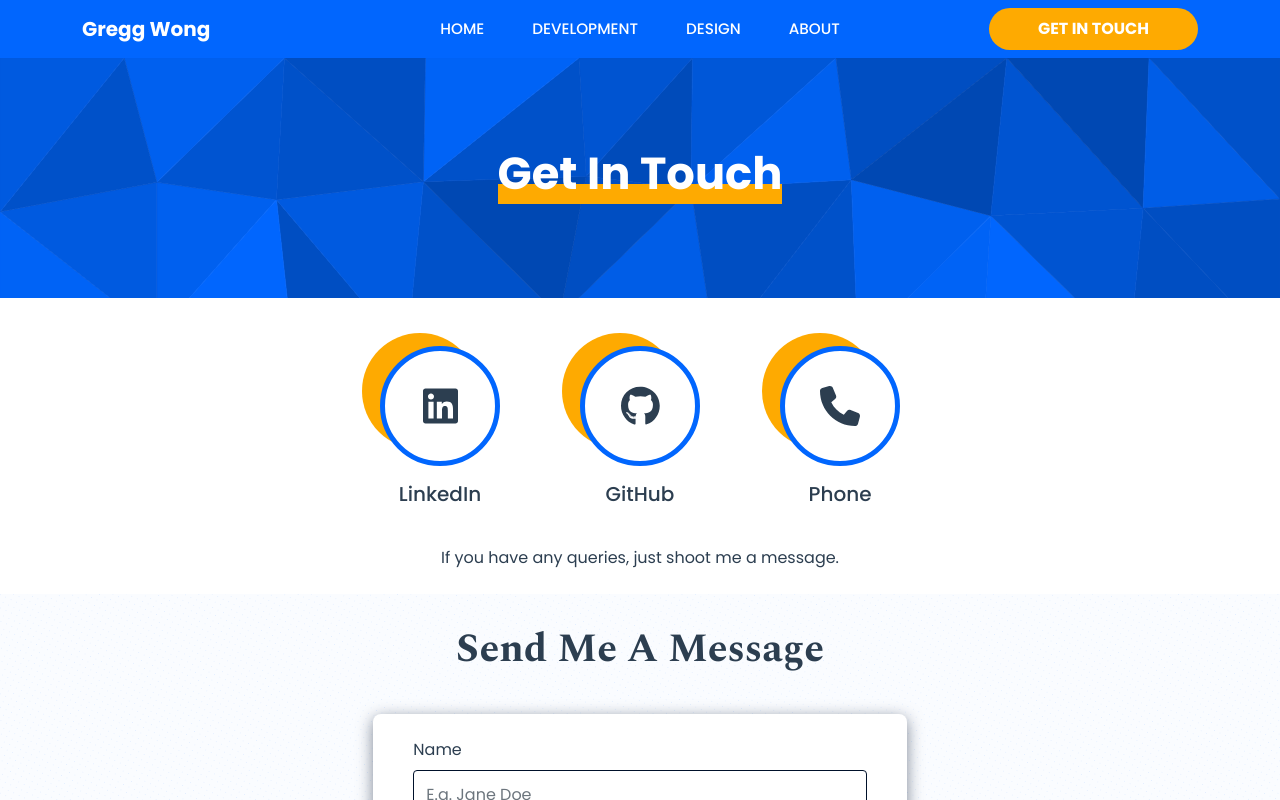
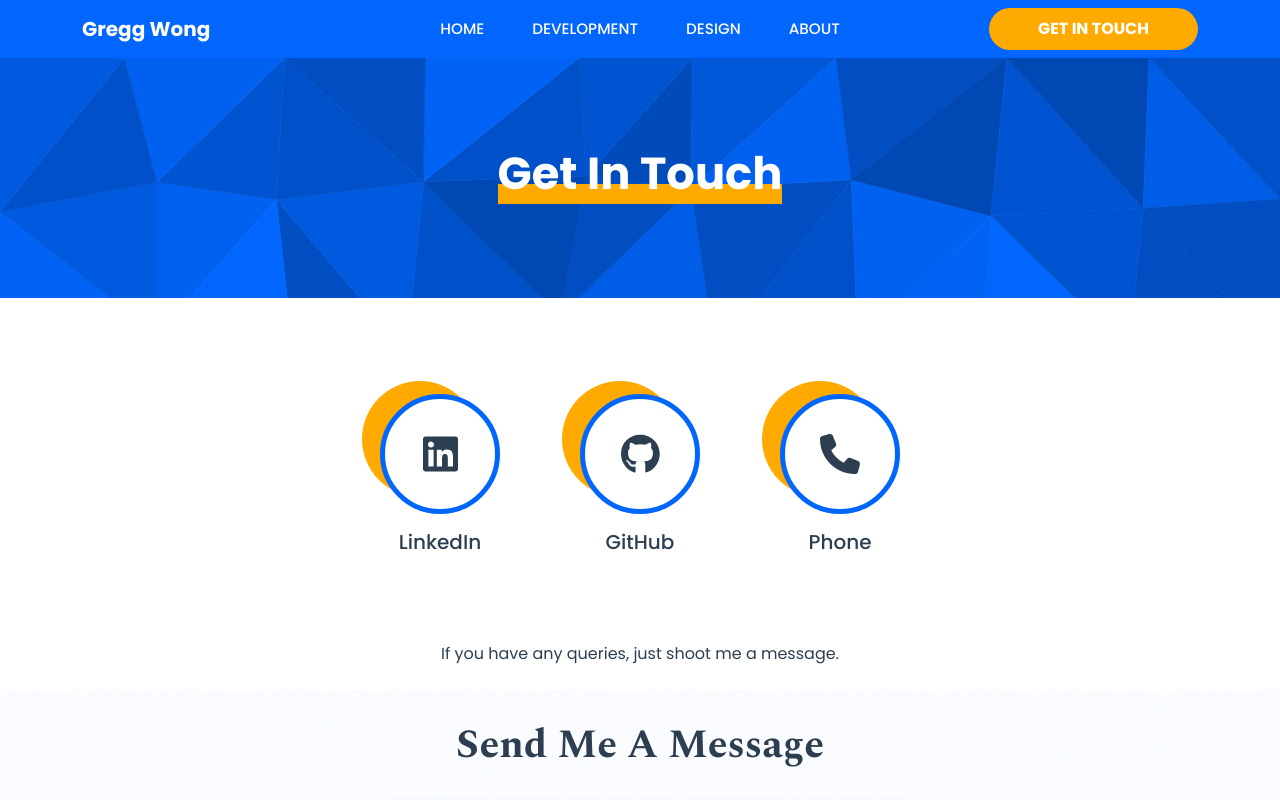
Before and after one commit to Jon-Mykal/personal-website, a Vue app: page /contact in a window 1280 px wide. Shown: the top 800 px of the page. Built offline with nearby package versions, Linux system fonts and the light colour scheme.

Commit message:
Add padding edits

```diff
--- a/src/views/ContactView.vue
+++ b/src/views/ContactView.vue
@@ -12,9 +12,9 @@
       <Hero pageTitle="Get In Touch"/>
       <section class="contact-channels pt-5 pb-1">
         <section class="container justify-content-center d-flex w-75">
-          <section class="row gx-5">
+          <section class="row gx-5 pt-5 pt-sm-0">
             <section class="col-12 col-sm-4" v-for="channel in contactChannels" :key="channel.name" @click="navigateToUrl(channel.url)">
-              <section class="wrapper d-flex px-3 flex-column align-items-center pb-2 channel">
+              <section class="wrapper d-flex px-3 flex-column align-items-center my-md-5 pb-5 pt-2 pt-sm-5 pb-md-2 pt-md-0 channel">
                 <section class="circle rounded-circle gw--shadow-circle-2-yellow-orange gw--border-main-blue d-flex justify-content-center align-items-center">
                   <font-awesome-icon :icon="channel.logo" />
                 </section>
```
